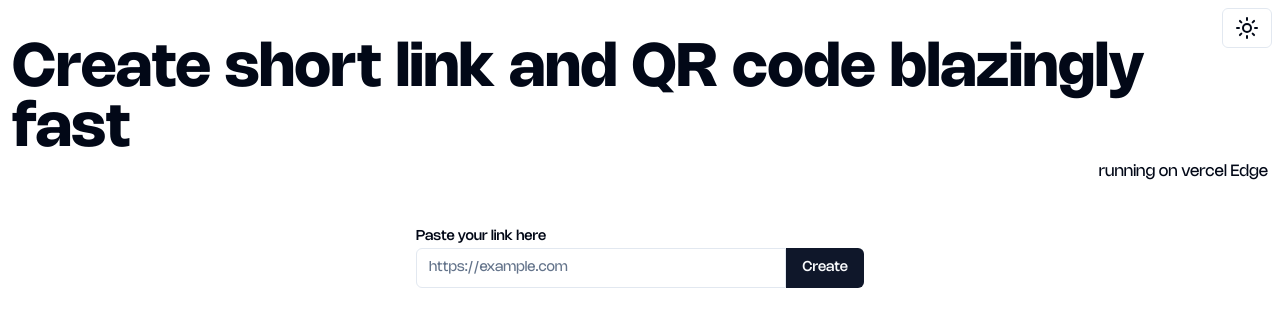
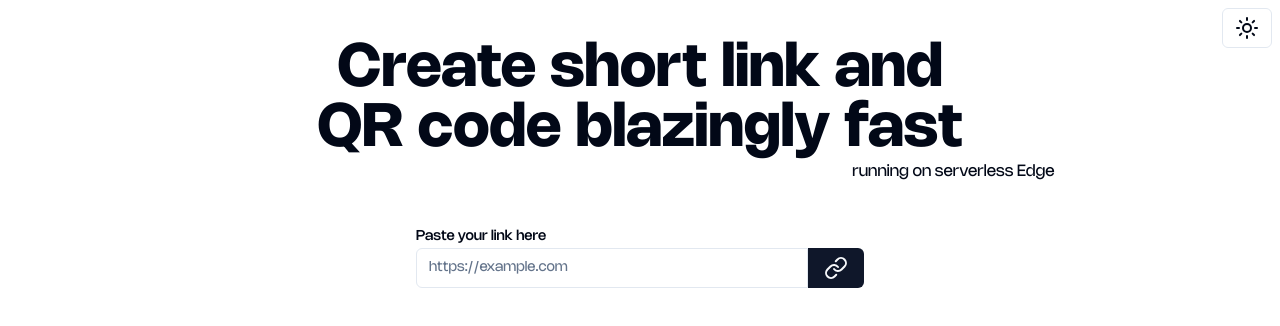
Before and after one commit to zafchiel/short-link, a Next.js app: page / in a window 1280 px wide. Shown: the top 326 px of the page. Built offline with nearby package versions, Linux system fonts and the light colour scheme.

Commit message:
layout fix

```diff
--- a/package.json
+++ b/package.json
@@ -32,6 +32,7 @@
     "postcss": "8.4.24",
     "react": "18.2.0",
     "react-dom": "18.2.0",
+    "react-wrap-balancer": "^1.0.0",
     "tailwind-merge": "^1.13.2",
     "tailwindcss": "3.3.2",
     "tailwindcss-animate": "^1.0.6",
--- a/src/components/FormComponent.tsx
+++ b/src/components/FormComponent.tsx
@@ -12,6 +12,7 @@ import {
 } from "react"
 import Results from "./Results"
 import { useToast } from "./ui/use-toast"
+import { Link } from "lucide-react"
 
 export default function FormComponent() {
   const [inputUrl, setInputUrl] = useState<string>("")
@@ -67,7 +68,7 @@ export default function FormComponent() {
             className="rounded-r-none"
           />
           <Button type="submit" className="rounded-l-none">
-            Create
+            <Link />
           </Button>
         </div>
       </form>
--- a/src/components/Heading.tsx
+++ b/src/components/Heading.tsx
@@ -1,10 +1,14 @@
+import { Balancer } from "react-wrap-balancer"
+
 export default function Heading() {
   return (
     <section>
-      <h1 className="text-4xl font-bold md:text-6xl">
-        Create short link and QR code blazingly fast
+      <h1 className="text-center text-4xl font-bold md:text-6xl">
+        <Balancer ratio={0.7}>
+          Create short link and QR code blazingly fast
+        </Balancer>
       </h1>
-      <p className="text-right">running on vercel Edge</p>
+      <p className="text-right">running on serverless Edge</p>
     </section>
   )
 }
--- a/src/components/QRcode.tsx
+++ b/src/components/QRcode.tsx
@@ -6,8 +6,7 @@ import {
   DropdownMenuContent,
   DropdownMenuItem,
 } from "./ui/dropdown-menu"
-import { useCallback, useEffect, useRef } from "react"
-import { downloadBlob } from "@/lib/downloadBlob"
+import { useRef } from "react"
 import { Canvg } from "canvg"
 
 export default function QRcode({ url }: { url: string }) {
--- a/src/lib/downloadBlob.ts
+++ /dev/null
@@ -1,12 +0,0 @@
-export function downloadBlob(blob: Blob, filename: string) {
-  const objectUrl = URL.createObjectURL(blob)
-
-  const link = document.createElement("a")
-  link.href = objectUrl
-  link.download = filename
-  document.body.appendChild(link)
-  link.click()
-  document.body.removeChild(link)
-
-  setTimeout(() => URL.revokeObjectURL(objectUrl), 5000)
-}
```
Also changed, not shown: 1 other file (tests, documents, lock files or other folders).
